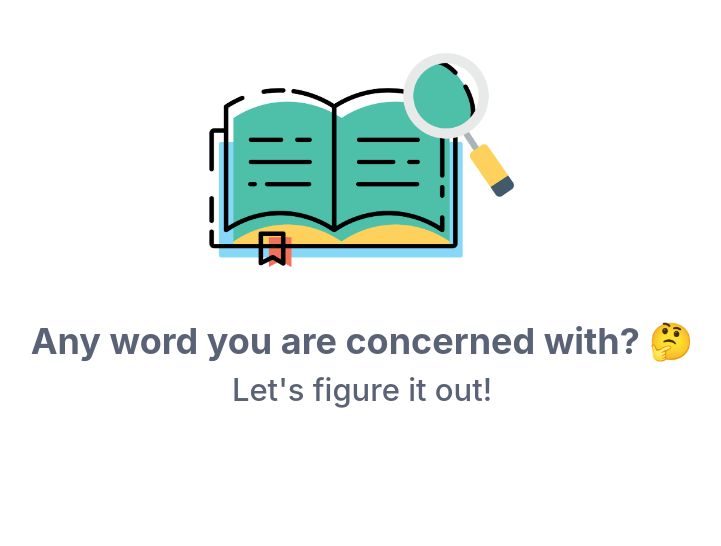
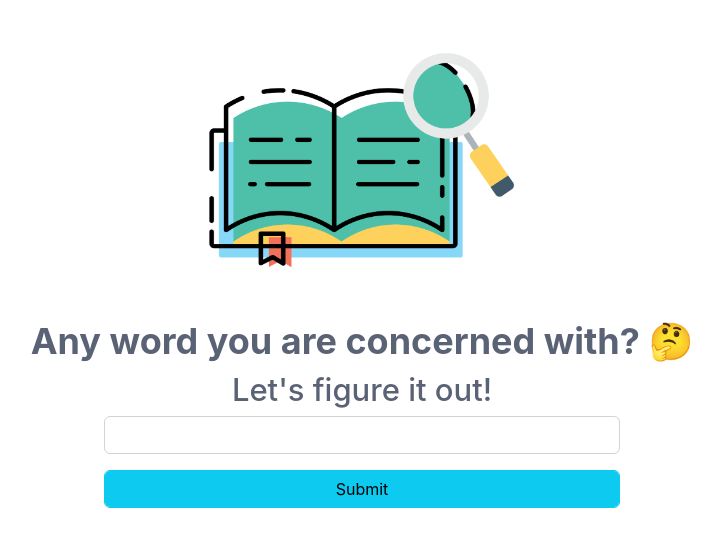
Before and after one commit to kse-kot/dictionary-app, a React (Create React App) app: page / in a window 1280 px wide. Shown: the top 546 px of the page, without its empty margins (278-999 px from the left). Built offline with nearby package versions, Linux system fonts and the light colour scheme.

Commit message:
add basics of dictionary component

```diff
--- a/src/App.js
+++ b/src/App.js
@@ -1,3 +1,4 @@
+import Dictionary from './Dictionary'
 import logo from './logo.png'
 import './App.css'
 
@@ -8,6 +9,7 @@ function App() {
 				<img src={logo} className="App-logo img-fluid" alt="logo" />
 				<h1>Any word you are concerned with? 🤔</h1>
 				<h2>Let's figure it out!</h2>
+				<Dictionary />
 			</header>
 		</div>
 	)
--- /dev/null
+++ b/src/Dictionary.css
@@ -0,0 +1,4 @@
+.Dictionary {
+	max-width: 500px;
+	margin: 0 auto;
+}
--- /dev/null
+++ b/src/Dictionary.js
@@ -0,0 +1,27 @@
+import React, { useState } from 'react'
+import './Dictionary.css'
+
+export default function Dictionary() {
+	let [word, setWord] = useState('')
+	function handleWord(event) {
+		event.preventDefault()
+		console.log(word)
+	}
+
+	function updateWord(event) {
+		setWord(event.target.value)
+	}
+
+	return (
+		<div className="Dictionary">
+			<form className="row g-3" onSubmit={handleWord}>
+				<input
+					type="search"
+					className="form-control"
+					onChange={updateWord}
+				/>
+				<input type="submit" className="form-control btn btn-info" />
+			</form>
+		</div>
+	)
+}
```
